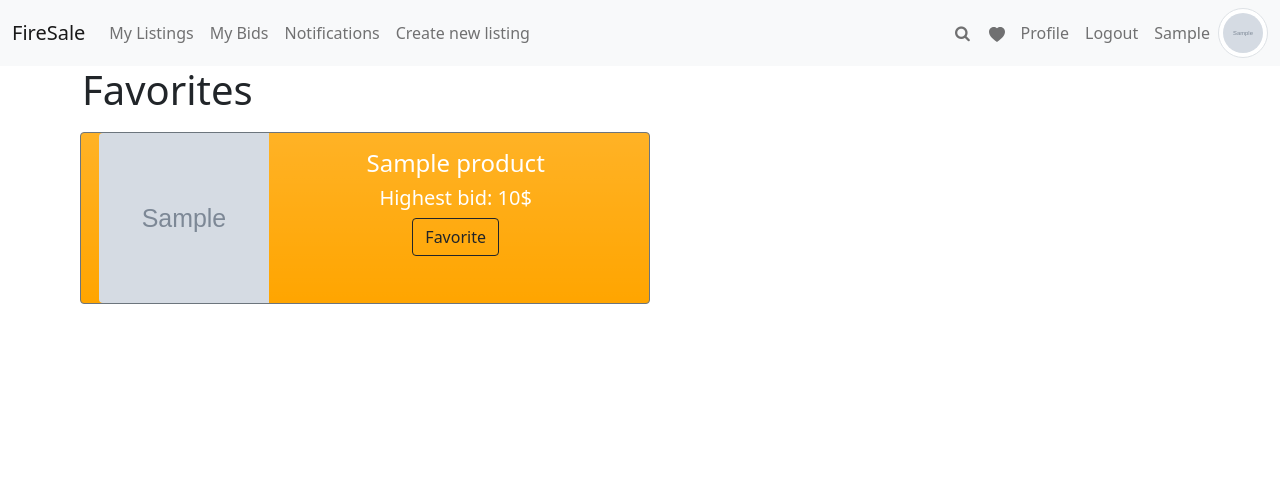
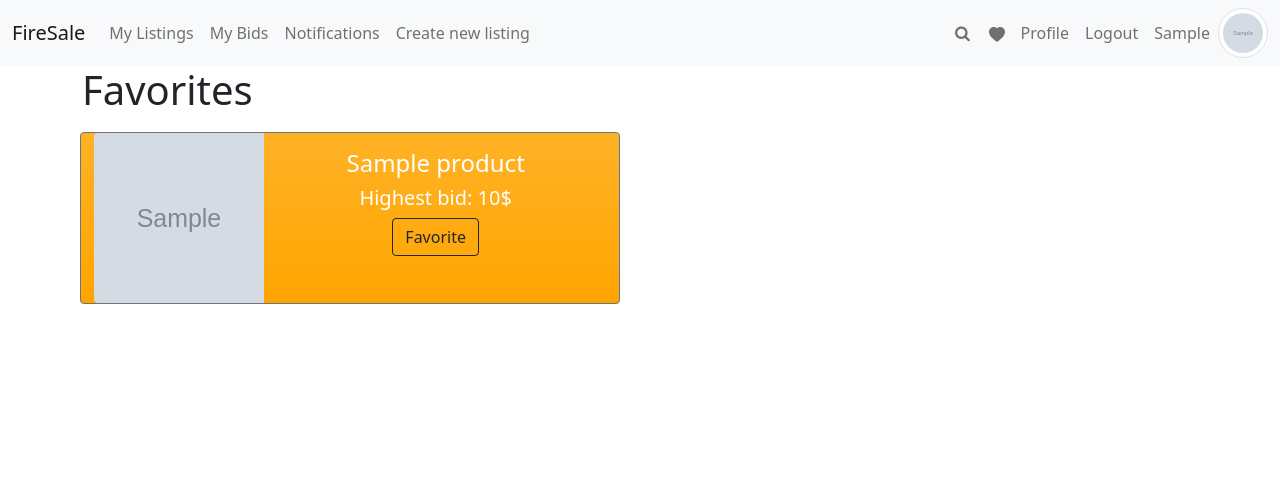
Before and after one commit to magnushj93hr/verklegt2_v2, a Django app: page /favorites in a window 1280 px wide. Shown: the top 503 px of the page. Run offline with Django 4.2, Linux system fonts and the light colour scheme; a user stored in the database is signed in; tables that the repository leaves empty hold one stand-in row (values such as "Sample post"); grey boxes marked "Sample" are stand-in pictures.

Commit message:
Update single_product.html

```diff
--- a/templates/Catalog/single_product.html
+++ b/templates/Catalog/single_product.html
@@ -1,4 +1,4 @@
-<div class="card mb-3 orange-background bg-gradient text-center border-secondary" style="max-width: 638px;">
+<div class="card mb-3 orange-background bg-gradient text-center border-secondary" style="max-width: 540px;">
     <a href="/product/{{ item.id }}" class="text-decoration-none white-text">
         <div class="row g-0">
             <div class="col-md-4 cat-image-container">
```
